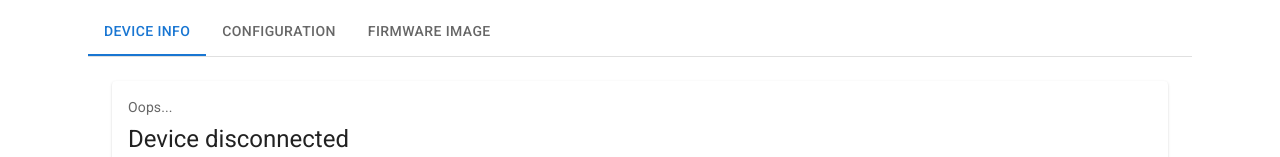
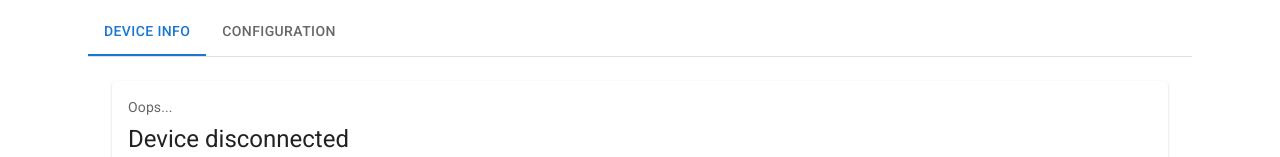
Before and after one commit to huming2207/soul-composer-app, a React (Vite) app: page / in a window 1280 px wide. Shown: the top 157 px of the page. Built offline with nearby package versions, Linux system fonts and the light colour scheme.

Commit message:
frontend: remove excess tabs

```diff
--- a/src/components/mainView.tsx
+++ b/src/components/mainView.tsx
@@ -2,7 +2,6 @@ import { Box, Container, Tab, Tabs } from '@mui/material';
 import React, { useState } from 'react';
 import { ConfigView } from './configView';
 import { DeviceInfoView } from './deviceInfoView';
-import { FirmwareView } from './firmwareView';
 
 interface TabPanelProps {
   children?: React.ReactNode;
@@ -14,23 +13,10 @@ function TabPanel(props: TabPanelProps) {
   const { children, value, index, ...other } = props;
 
   return (
-    <div
-      role="tabpanel"
-      hidden={value !== index}
-      id={`simple-tabpanel-${index}`}
-      aria-labelledby={`simple-tab-${index}`}
-      {...other}
-    >
+    <div role="tabpanel" hidden={value !== index} id={`simple-tabpanel-${index}`} {...other}>
       {value === index && <Box sx={{ p: 3 }}>{children}</Box>}
     </div>
   );
-}
-
-function a11yProps(index: number) {
-  return {
-    id: `simple-tab-${index}`,
-    'aria-controls': `simple-tabpanel-${index}`,
-  };
 }
 
 export const MainView = (): JSX.Element => {
@@ -44,10 +30,9 @@ export const MainView = (): JSX.Element => {
     <>
       <Container>
         <Box sx={{ borderBottom: 1, borderColor: 'divider' }}>
-          <Tabs value={value} onChange={handleChange} aria-label="basic tabs example">
-            <Tab label="Device Info" {...a11yProps(0)} />
-            <Tab label="Configuration" {...a11yProps(1)} />
-            <Tab label="Firmware Image" {...a11yProps(2)} />
+          <Tabs value={value} onChange={handleChange}>
+            <Tab label="Device Info" />
+            <Tab label="Configuration" />
           </Tabs>
         </Box>
         <TabPanel value={value} index={0}>
@@ -56,9 +41,6 @@ export const MainView = (): JSX.Element => {
         <TabPanel value={value} index={1}>
           <ConfigView />
         </TabPanel>
-        <TabPanel value={value} index={2}>
-          <FirmwareView />
-        </TabPanel>
       </Container>
     </>
   );
```
